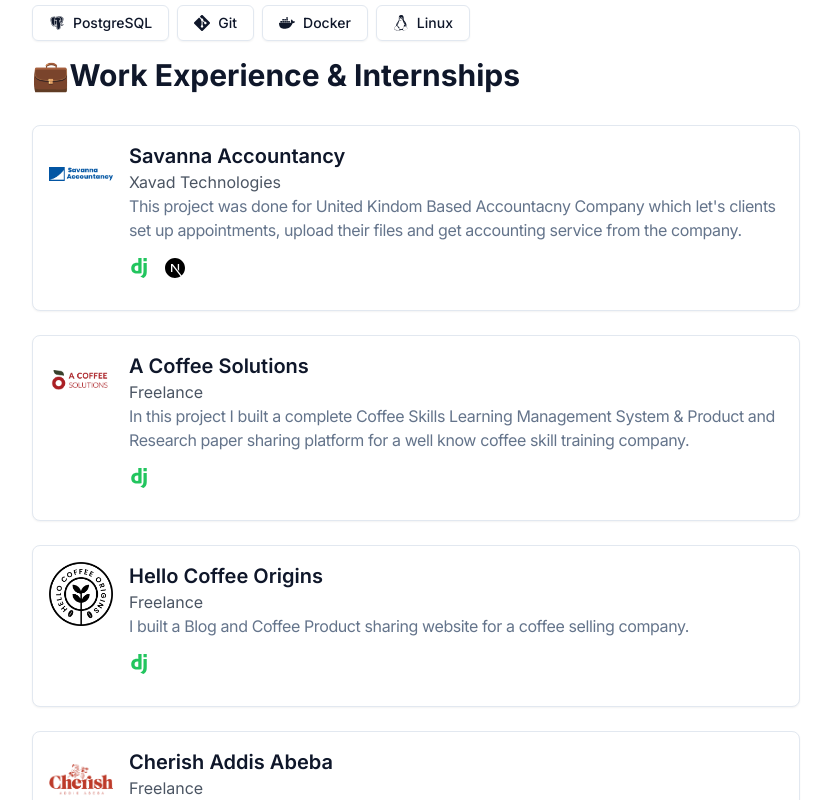
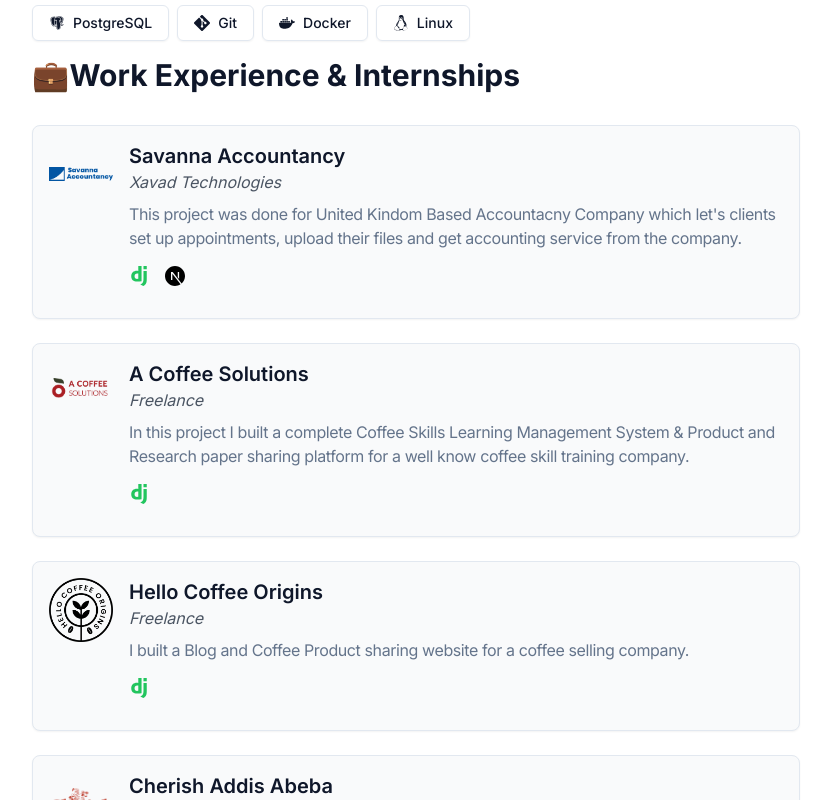
Before and after one commit to danieltsega/portfolio-website, a Next.js app: page / in a window 1280 px wide. Shown: the part 740-1540 px from the top of the page, without its empty margins (224-1055 px from the left). Built offline with nearby package versions, Linux system fonts and the light colour scheme.

Commit message:
update: adjust names and displays

```diff
--- a/src/components/myWork-outline.tsx
+++ b/src/components/myWork-outline.tsx
@@ -26,7 +26,7 @@
   liveLink,
 }) => {
   return (
-    <div className="bg-white shadow-sm border rounded-lg p-4 flex flex-col sm:flex-row items-center sm:items-start space-y-4 sm:space-y-0 sm:space-x-4 mb-6">
+    <div className="bg-gray-50 shadow-sm border rounded-lg p-4 flex flex-col sm:flex-row items-center sm:items-start space-y-4 sm:space-y-0 sm:space-x-4 mb-6">
       <Image
         src={logo}
         alt={`${companyName} logo`}
@@ -37,7 +37,7 @@
 
       <div>
         <h2 className="text-xl font-semibold">{companyName}</h2>
-        <h3 className="text-gray-600">{associatedCompany}</h3>
+        <h3 className="text-gray-600 mb-2 italic">{associatedCompany}</h3>
         <p className="text-gray-700 text-muted-foreground tracking-tight">
           {description}
         </p>
```
